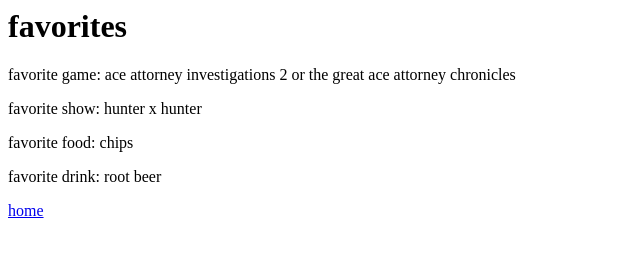
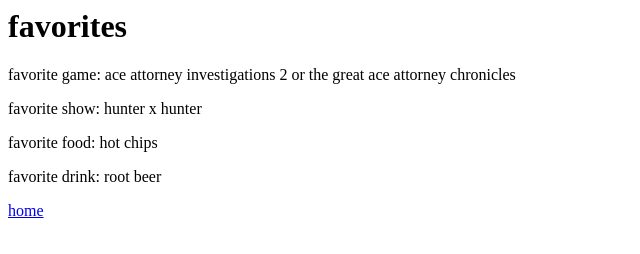
Before and after one commit to moha-to-moha/personal-site, a plain HTML site: page favorites.html in a window 1280 px wide. Shown: the full height of the page, 0-640 px from the left. Drawn offline with Linux system fonts and the light colour scheme.

Commit message:
Update favorites.html

```diff
--- a/favorites.html
+++ b/favorites.html
@@ -13,7 +13,7 @@
             favorite show: hunter x hunter
         </p>
         <p>
-            favorite food: chips
+            favorite food: hot chips
         </p>
         <p>
             favorite drink: root beer
```
